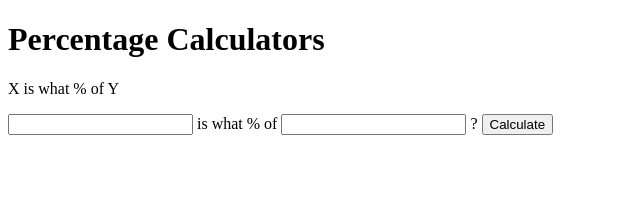
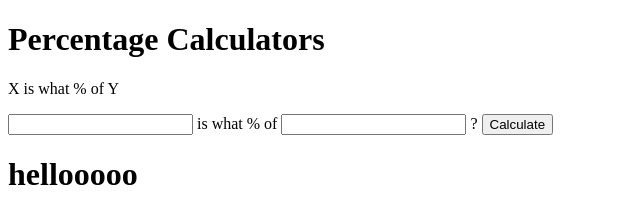
Before and after one commit to namdoanviet/git-started, a plain HTML site: page index.html in a window 1280 px wide. Shown: the whole page, without its empty margins (0-640 px from the left). Drawn offline with Linux system fonts and the light colour scheme.

Commit message:
Update index.html
add h1

```diff
--- a/index.html
+++ b/index.html
@@ -20,5 +20,6 @@
         </form>
         <h3 id="resultField"></h3>
         <script type="text/javascript" src="javascript/learn-to-code.js"></script>
+        <h1>hellooooo</h1>
     </body>
 </html>
```
